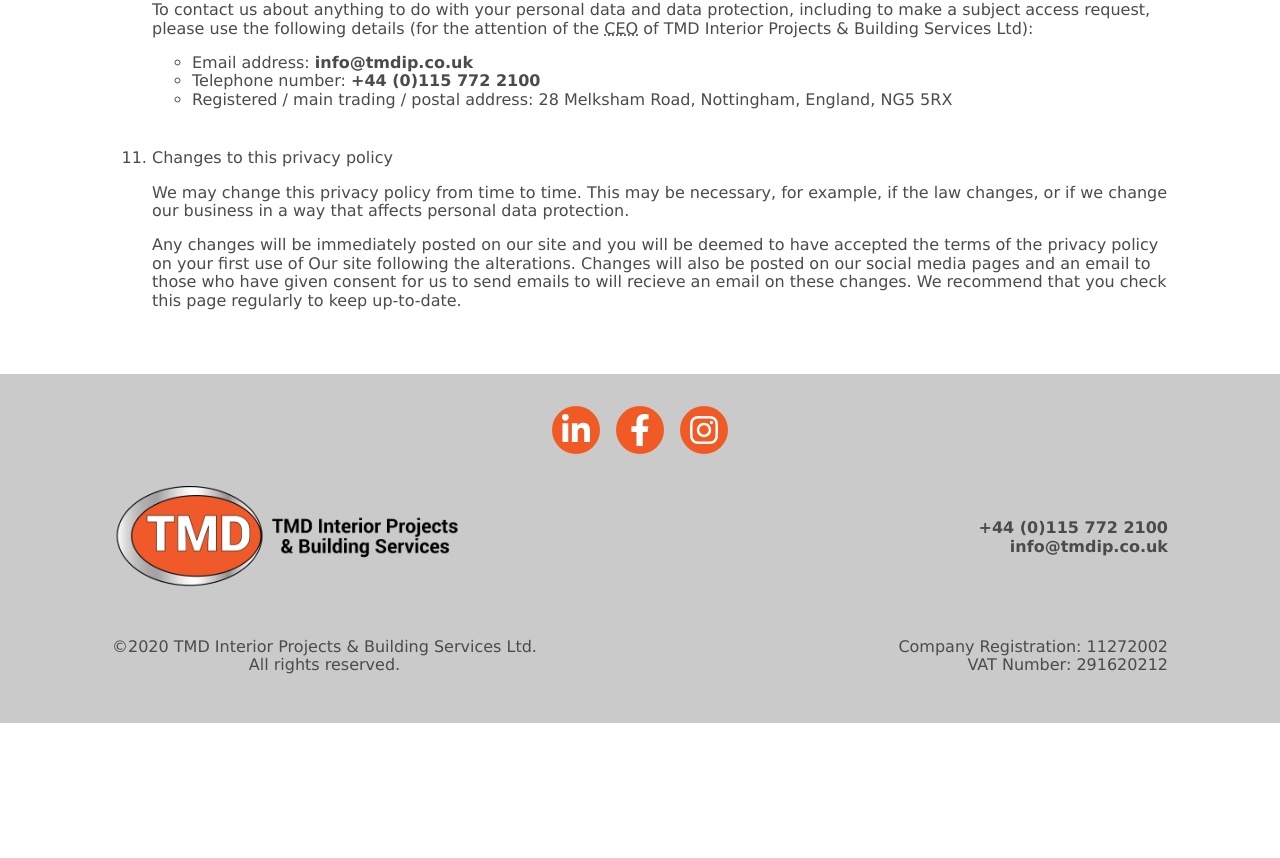
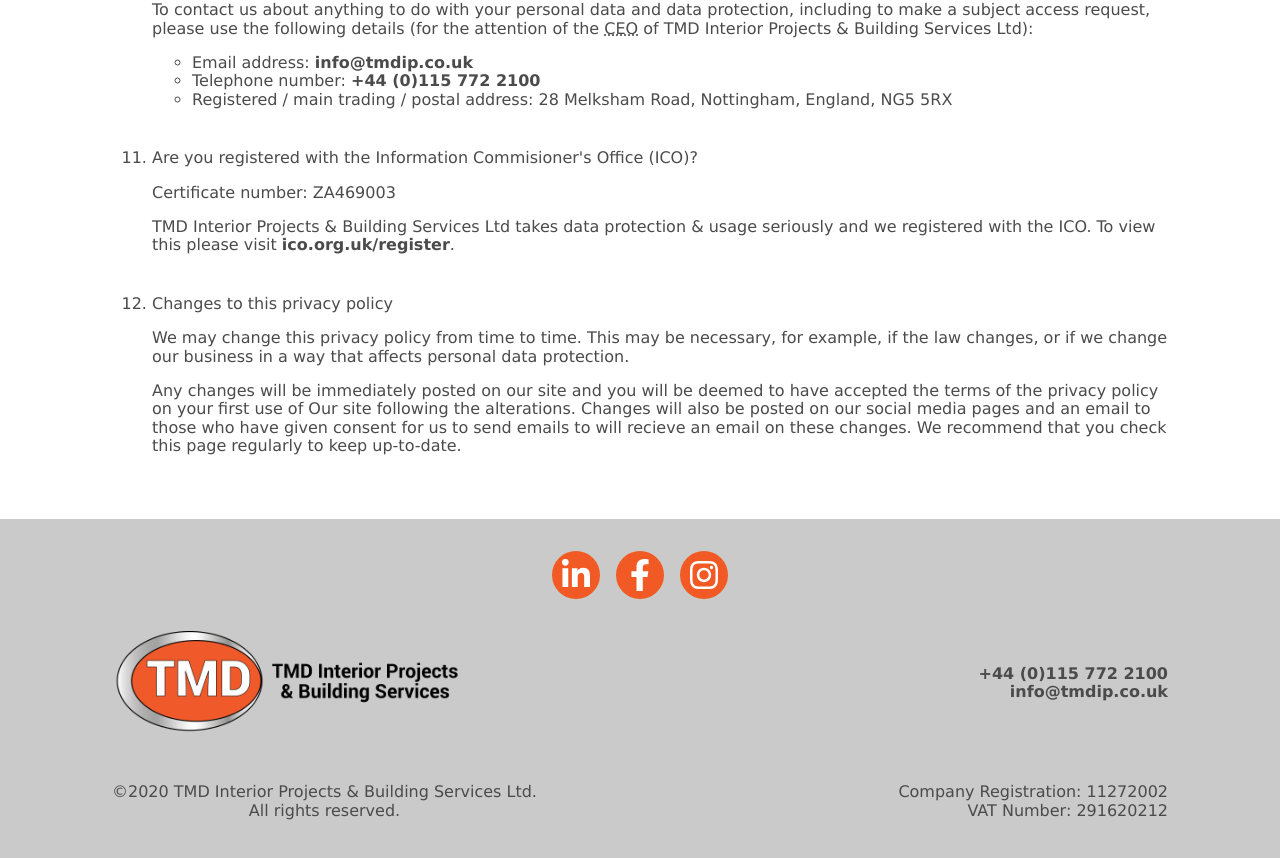
Before and after one commit to jackdomleo7/tmdip.co.uk, a Vue app: page /policies/privacy-policy in a window 1280 px wide. Shown: the part 3804-4662 px from the top of the page. Before the commit the page ends 4527 px from the top, so only its background shows below. Built offline with nearby package versions, Linux system fonts and the light colour scheme.

Commit message:
ICO info

```diff
--- a/src/helpers/companyInfo.ts
+++ b/src/helpers/companyInfo.ts
@@ -10,6 +10,7 @@
   private static readonly _telNumber: string = "+44 (0)115 772 2100";
   private static readonly _email: string = "info@tmdip.co.uk";
   private static readonly _safeContractorAccreditation: string = "DQ7779";
+  private static readonly _icoCertificateNumber: string = "ZA469003";
 
   public static get companyWebsiteDomain(): string {
     return this._websiteDomain;
@@ -44,4 +45,8 @@
   public static get companySafeContractorAccreditation(): string {
     return this._safeContractorAccreditation;
   }
+
+  public static get companyIcoCertificateNumber(): string {
+    return this._icoCertificateNumber;
+  }
 }
--- a/src/layout/navigation/Navbar.vue
+++ b/src/layout/navigation/Navbar.vue
@@ -89,10 +89,6 @@
         {
           text: "Privacy Policy",
           link: { name: Routes.PrivacyPolicy }
-        },
-        {
-          text: "ICO",
-          link: "#"
         }
       ]
     }
--- a/src/router.ts
+++ b/src/router.ts
@@ -74,6 +74,10 @@
       path: '/privacy-policy',
       redirect: Routes.PrivacyPolicy
     },
+    {
+      path: '/ico',
+      redirect: Routes.PrivacyPolicy
+    },
     // Catch all
     {
       path: "*",
--- a/src/views/Policies/PrivacyPolicy.vue
+++ b/src/views/Policies/PrivacyPolicy.vue
@@ -202,6 +202,15 @@
           </p>
         </li>
         <li>
+          Are you registered with the Information Commisioner's Office (ICO)?
+          <p>
+             Certificate number: {{ companyIcoCertificateNumber }}
+          </p>
+          <p>
+            {{ companyNameWithLtd }} takes data protection &amp; usage seriously and we registered with the ICO. To view this please visit <site-link type="external" link="https://ico.org.uk/register">ico.org.uk/register</site-link>.
+          </p>
+        </li>
+        <li>
           Changes to this privacy policy
           <p>
             We may change this privacy policy from time to time. This may be necessary, for example, if the law changes, or if we change our business in a way that affects personal data protection.
@@ -251,6 +260,10 @@
   private get companyWebsiteDomain(): string {
     return CompanyInfo.companyWebsiteDomain;
   }
+
+  private get companyIcoCertificateNumber(): string {
+    return CompanyInfo.companyIcoCertificateNumber;
+  }
 }
 </script>
 
```
